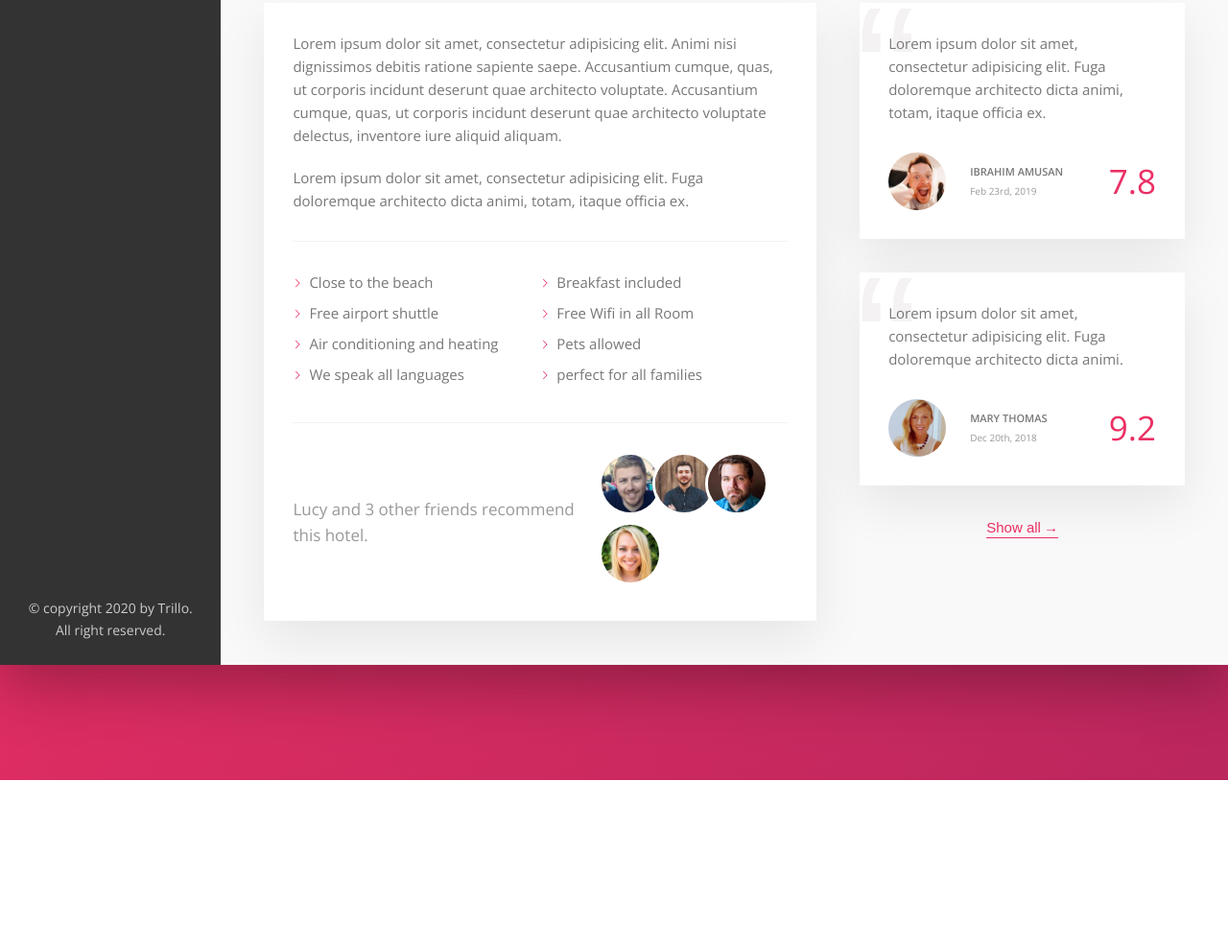
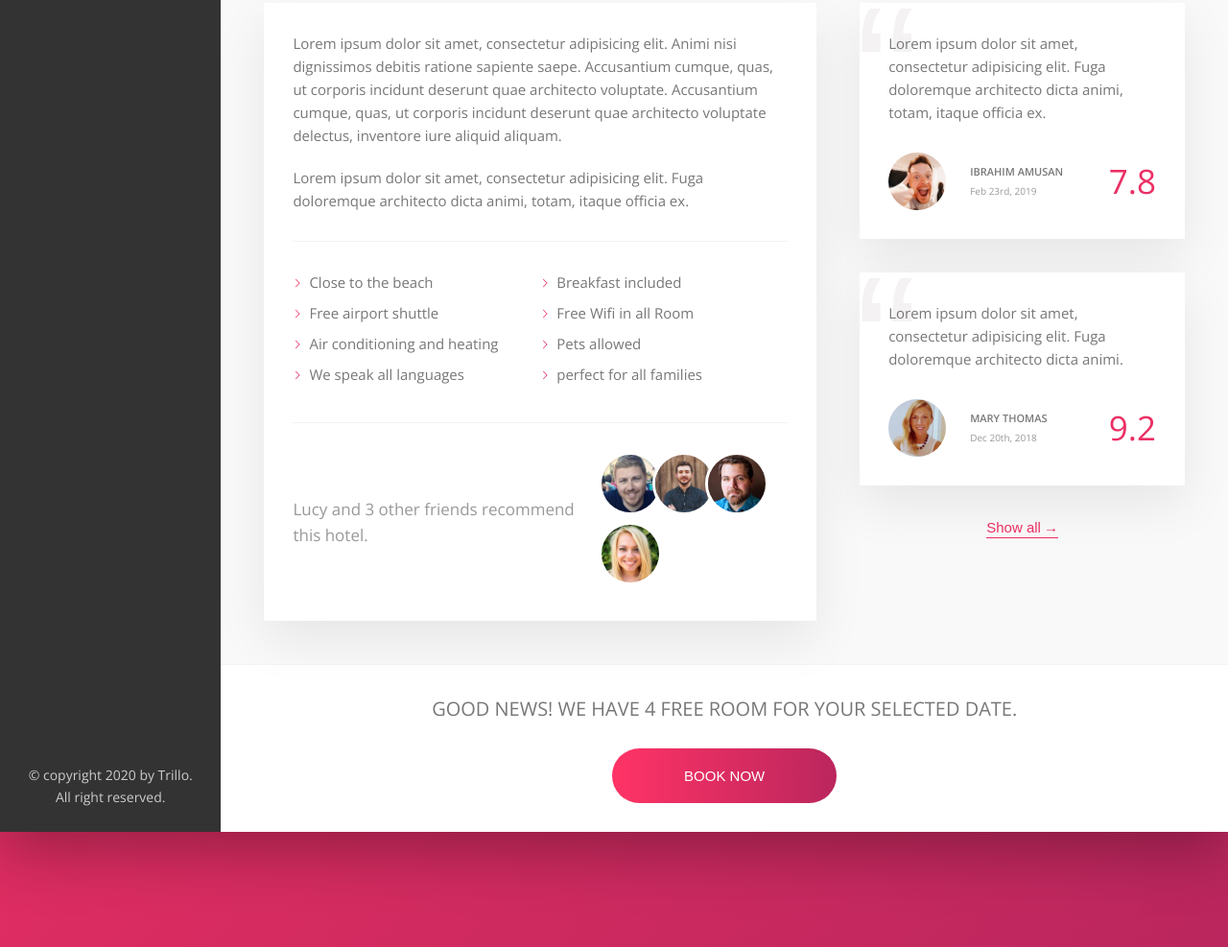
Before and after one commit to ibamusan/Nexter, a website: page index.html in a window 1280 px wide. Shown: the part 734-1721 px from the top of the page at 96% size. Before the commit the page ends 1547 px from the top, so only its background shows below. Drawn offline with nearby package versions, Linux system fonts and the light colour scheme.

Commit message:
call to action added

```diff
--- a/index.html
+++ b/index.html
@@ -204,6 +204,18 @@
 
                             <button class="btn-inline">Show all<span>&rarr;</span></button>
                         </div>
+
+
+                    </div>
+                    <div class="cta">
+                        <h2 class="cta__book-now">
+                            Good news! We have 4 free room for your selected date.
+                        </h2>
+
+                        <button class="btn">
+                            <span class="btn__visible">Book Now</span>
+                            <span class="btn__invisible">Only 4 rooms left</span>
+                        </button>
                     </div>
 
                 </main>
--- a/sass/_component.scss
+++ b/sass/_component.scss
@@ -458,3 +458,73 @@
   }
 
 }
+
+// Call to Action
+
+.cta{
+  padding: 3rem 0;
+  text-align: center;
+
+  &__book-now{
+  font-size: 2rem;
+  font-weight:300;
+  text-transform: uppercase;
+  margin-bottom: 2.5rem;
+
+
+  }
+
+}
+
+
+.btn{
+
+  font-size: 1.5rem;
+  font-weight: 300;
+  border-radius: 100px;
+  text-transform: uppercase;
+  border: none;
+  background-image: linear-gradient(to right, var(--color-primary-light), var(--color-primary-dark));
+  color: #fff;
+  position: relative;
+  overflow: hidden;
+  cursor: pointer;
+
+  &__visible{
+    display: inline-block;
+    width: 100%;
+    height: 100%;
+    padding: 2rem 7.5rem;
+
+  }
+
+  &__invisible{
+    display: inline-block;
+    padding: 2rem 0;
+    width: 100%;
+    height: 100%;
+    position: absolute;
+    left: 0;
+    top: -100%;
+    transition: all .2s;
+
+  }
+
+  &:hover{
+    background-image: linear-gradient(to left, var(--color-primary-light), var(--color-primary-dark));
+  }
+
+  &:hover &__visible{
+    transform: translateY(100%);
+  }
+
+  &:hover &__invisible{
+    top: 0;
+  }
+
+  &:focus{
+    outline: none;
+    animation: pulsate 1s infinite;
+  }
+
+}
```
Also changed, not shown: css/style.css.
